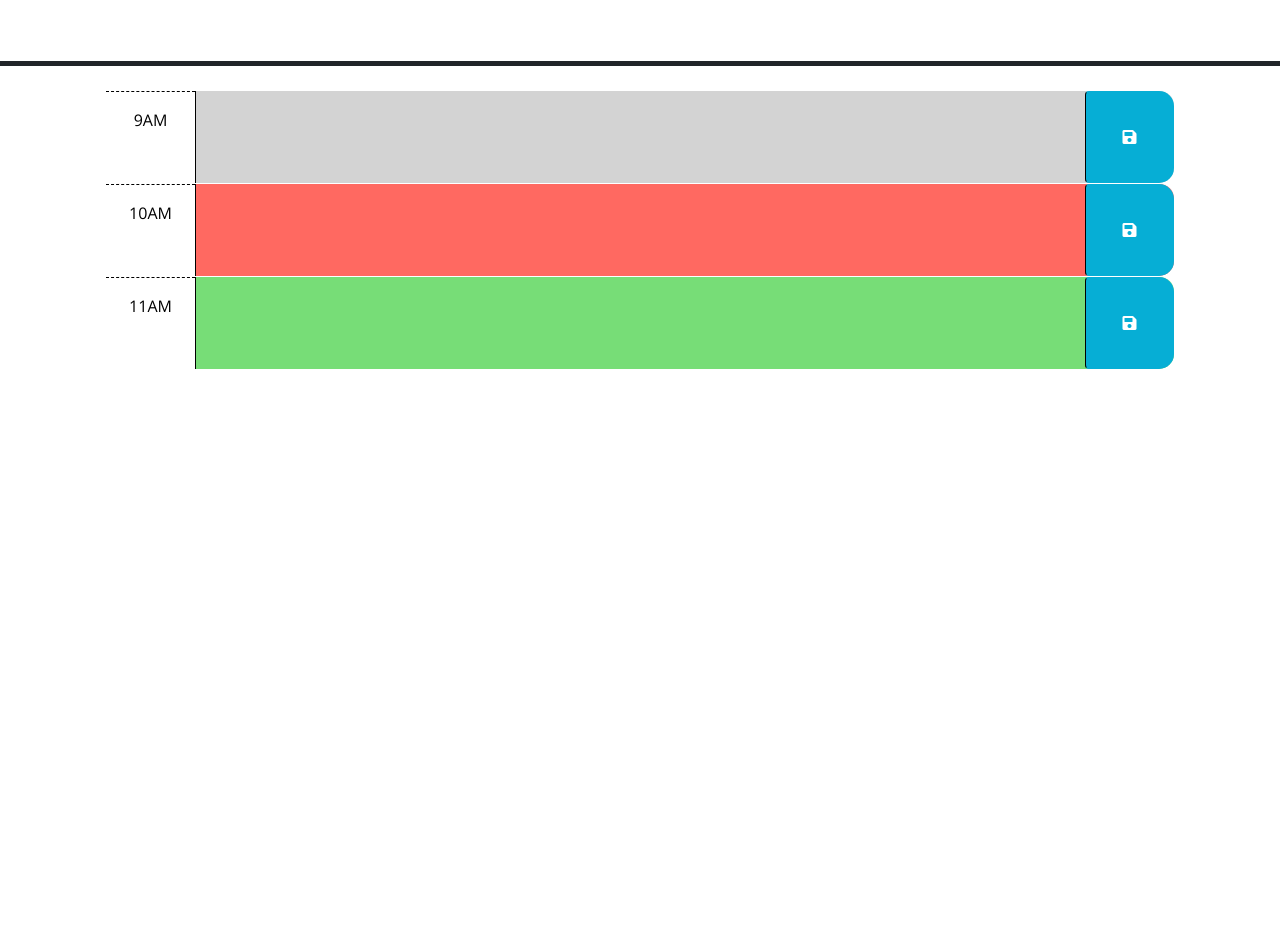
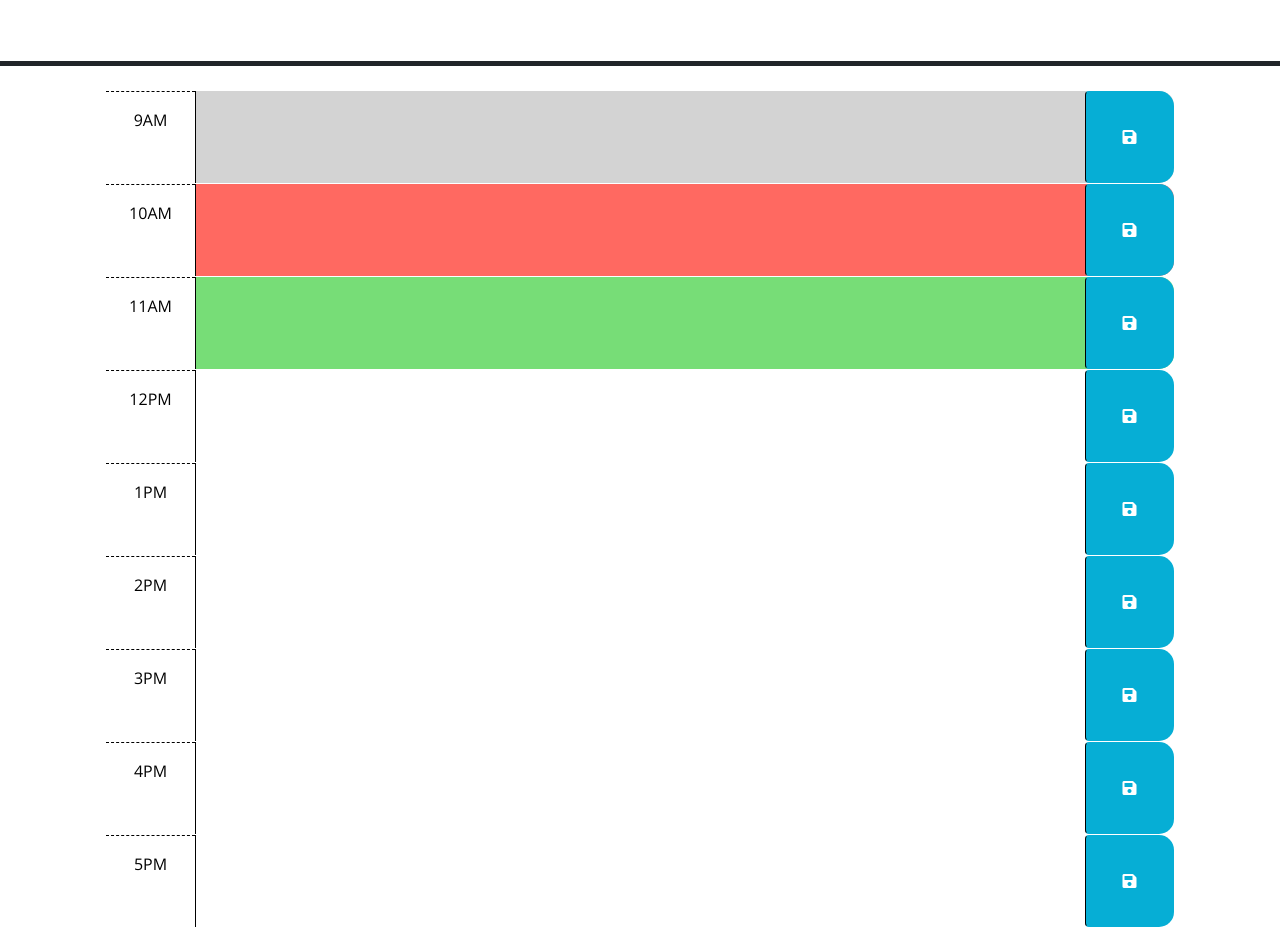
Before and after one commit to AvaniMuchhala/work-day-scheduler, a plain HTML site: page index.html in a window 1280 px wide. Shown: the part 166-1093 px from the top of the page. Before the commit the page ends 800 px from the top, so only its background shows below. Drawn offline with nearby package versions, Linux system fonts and the light colour scheme; files that its build step writes are made by us from their sources.

Commit message:
added all timeblocks for business hours in HTML

```diff
--- a/index.html
+++ b/index.html
@@ -18,7 +18,7 @@
       href="https://fonts.googleapis.com/css?family=Open+Sans&display=swap"
       rel="stylesheet"
     />
-    <link rel="stylesheet" href="style.css" />
+    <link rel="stylesheet" href="./assets/css/style.css" />
     <title>Work Day Scheduler</title>
   </head>
 
@@ -66,6 +66,60 @@
         </button>
       </div>
 
+      <!-- 12:00 -->
+      <div id="hour-12" class="row time-block">
+        <div class="col-2 col-md-1 hour text-center py-3">12PM</div>
+        <textarea class="col-8 col-md-10 description" rows="3"> </textarea>
+        <button class="btn saveBtn col-2 col-md-1" aria-label="save">
+          <i class="fas fa-save" aria-hidden="true"></i>
+        </button>
+      </div>
+
+      <!-- 1:00 -->
+      <div id="hour-1" class="row time-block">
+        <div class="col-2 col-md-1 hour text-center py-3">1PM</div>
+        <textarea class="col-8 col-md-10 description" rows="3"> </textarea>
+        <button class="btn saveBtn col-2 col-md-1" aria-label="save">
+          <i class="fas fa-save" aria-hidden="true"></i>
+        </button>
+      </div>
+
+      <!-- 2:00 -->
+      <div id="hour-2" class="row time-block">
+        <div class="col-2 col-md-1 hour text-center py-3">2PM</div>
+        <textarea class="col-8 col-md-10 description" rows="3"> </textarea>
+        <button class="btn saveBtn col-2 col-md-1" aria-label="save">
+          <i class="fas fa-save" aria-hidden="true"></i>
+        </button>
+      </div>
+
+      <!-- 3:00 -->
+      <div id="hour-3" class="row time-block">
+        <div class="col-2 col-md-1 hour text-center py-3">3PM</div>
+        <textarea class="col-8 col-md-10 description" rows="3"> </textarea>
+        <button class="btn saveBtn col-2 col-md-1" aria-label="save">
+          <i class="fas fa-save" aria-hidden="true"></i>
+        </button>
+      </div>
+
+      <!-- 4:00 -->
+      <div id="hour-4" class="row time-block">
+        <div class="col-2 col-md-1 hour text-center py-3">4PM</div>
+        <textarea class="col-8 col-md-10 description" rows="3"> </textarea>
+        <button class="btn saveBtn col-2 col-md-1" aria-label="save">
+          <i class="fas fa-save" aria-hidden="true"></i>
+        </button>
+      </div>
+
+      <!-- 5:00 -->
+      <div id="hour-5" class="row time-block">
+        <div class="col-2 col-md-1 hour text-center py-3">5PM</div>
+        <textarea class="col-8 col-md-10 description" rows="3"> </textarea>
+        <button class="btn saveBtn col-2 col-md-1" aria-label="save">
+          <i class="fas fa-save" aria-hidden="true"></i>
+        </button>
+      </div>
+
     <script src="https://code.jquery.com/jquery-3.4.1.min.js"></script>
     <script
       src="https://cdn.jsdelivr.net/npm/dayjs@1.11.3/dayjs.min.js"
@@ -73,6 +127,6 @@
       crossorigin="anonymous"
     ></script>
 
-    <script src="script.js"></script>
+    <script src="./assets/js/script.js"></script>
   </body>
 </html>
```
